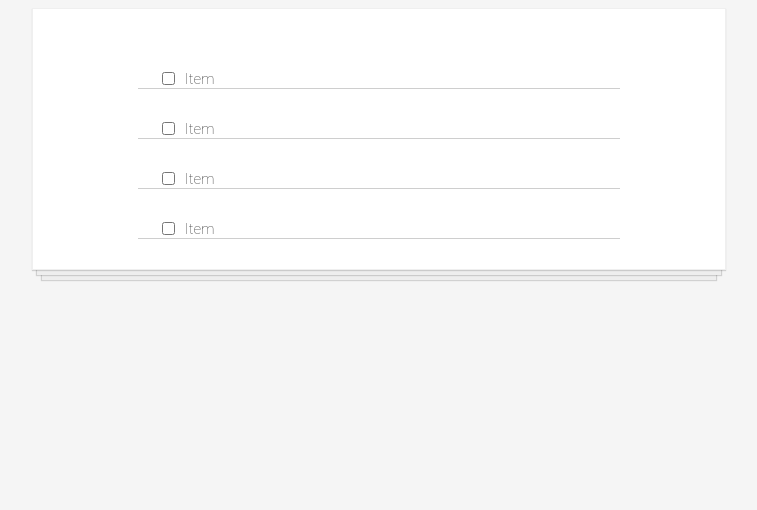
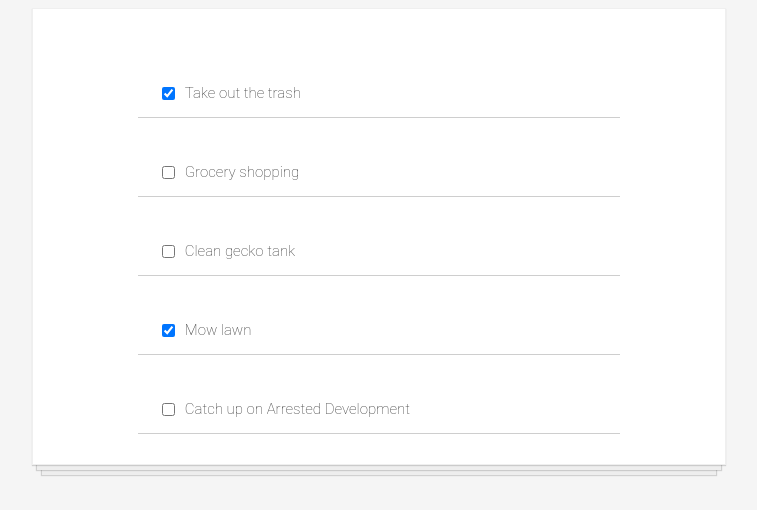
Before and after one commit to joFolta/react-todo, a React (Create React App) app: page / in a window 1280 px wide. Shown: the top 510 px of the page, without its empty margins (261-1018 px from the left). Built offline with nearby package versions, Linux system fonts and the light colour scheme.

Commit message:
React Todo App: Phase 3 - Remove Hardcoded TodoItems and Use Simulated JSON data file

```diff
--- a/src/components/App.js
+++ b/src/components/App.js
@@ -1,14 +1,14 @@
 import React from 'react';
 import ToDoItem from './ToDoItem.js'
+import todosData from './todosData.js'
 
 
 function App() {
+  const todoItems = todosData.map(item =>
+    <ToDoItem key={item.id} item={item}/>)
   return (
     <div className="todo-list">
-      <ToDoItem/>
-      <ToDoItem/>
-      <ToDoItem/>
-      <ToDoItem/>
+      {todoItems}
     </div>
   );
 }
--- a/src/components/ToDoItem.js
+++ b/src/components/ToDoItem.js
@@ -1,10 +1,11 @@
 import React from "react"
 
-function ToDoItem(){
+function ToDoItem(props){
+    console.log(props.item.text)
     return (
         <div className="todo-item">
-            <input type="checkbox" id="box"></input>
-            <label htmlFor="box">Item</label>
+            <input type="checkbox" checked={props.item.completed} ></input>
+            <p>{props.item.text}</p>
         </div>
     )
 }
--- /dev/null
+++ b/src/components/todosData.js
@@ -0,0 +1,29 @@
+const todosData = [
+    {
+        id: 1,
+        text: "Take out the trash",
+        completed: true
+    },
+    {
+        id: 2,
+        text: "Grocery shopping",
+        completed: false
+    },
+    {
+        id: 3,
+        text: "Clean gecko tank",
+        completed: false
+    },
+    {
+        id: 4,
+        text: "Mow lawn",
+        completed: true
+    },
+    {
+        id: 5,
+        text: "Catch up on Arrested Development",
+        completed: false
+    }
+]
+
+export default todosData
```
Also changed, not shown: public/preview.png (added), 1 other file (tests, documents, lock files or other folders).
